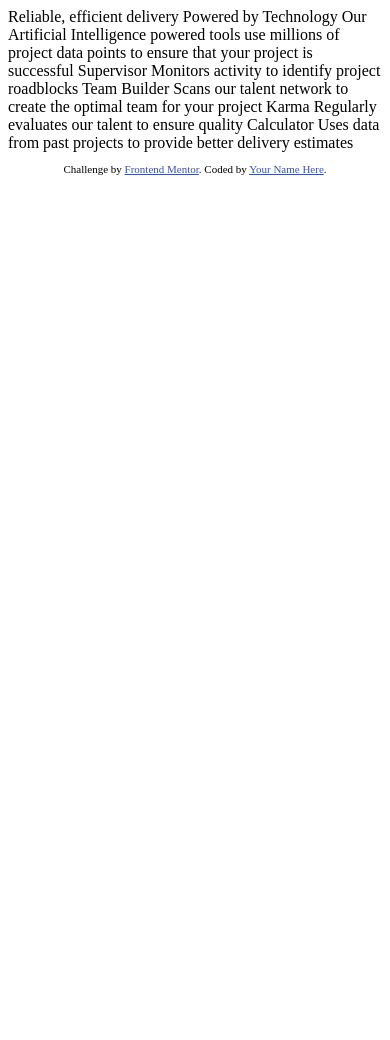
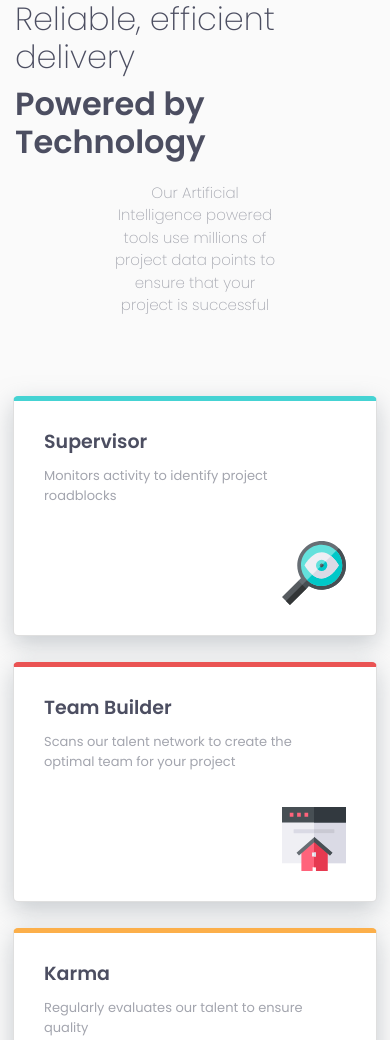
Before and after one commit to SashaH62/four-card-feature-section, a plain HTML site: page index.html in a window 390 px wide. Shown: the top 1040 px of the page. Before the commit the page ends 844 px from the top, so only its background shows below. Drawn offline with nearby package versions, Linux system fonts and the light colour scheme.

Commit message:
Final CSS and mobile responsive

```diff
--- a/index.html
+++ b/index.html
@@ -1,45 +1,104 @@
 <!DOCTYPE html>
 <html lang="en">
   <head>
-  <meta charset="UTF-8">
-  <meta name="viewport" content="width=device-width, initial-scale=1.0"> <!-- displays site properly based on user's device -->
+    <meta charset="UTF-8" />
+    <meta name="viewport" content="width=device-width, initial-scale=1.0" />
+    <!-- displays site properly based on user's device -->
 
-  <link rel="icon" type="image/png" sizes="32x32" href="./images/favicon-32x32.png">
+    <link
+      rel="icon"
+      type="image/png"
+      sizes="32x32"
+      href="./images/favicon-32x32.png"
+    />
 
     <title>Frontend Mentor | Four card feature section</title>
 
-  <!-- Feel free to remove these styles or customise in your own stylesheet 👍 -->
-  <style>
-    .attribution { font-size: 11px; text-align: center; }
-    .attribution a { color: hsl(228, 45%, 44%); }
-  </style>
+    <!-- Bootstrap -->
+    <link
+      rel="stylesheet"
+      href="https://cdn.jsdelivr.net/npm/bootstrap@4.6.0/dist/css/bootstrap.min.css"
+      integrity="sha384-B0vP5xmATw1+K9KRQjQERJvTumQW0nPEzvF6L/Z6nronJ3oUOFUFpCjEUQouq2+l"
+      crossorigin="anonymous"
+    />
+
+    <!-- Google Fonts -->
+    <link rel="preconnect" href="https://fonts.gstatic.com" />
+    <link
+      href="https://fonts.googleapis.com/css2?family=Poppins:wght@200;400;600&display=swap"
+      rel="stylesheet"
+    />
+
+    <!-- Main CSS -->
+    <link rel="stylesheet" href="main.css" />
   </head>
+
   <body>
 
-  Reliable, efficient delivery
-  Powered by Technology
+    <div class="container">
+      <!-- Headings -->
+      <h1 class="main-heading">Reliable, efficient delivery</h1>
+      <h1 class="sub-heading">Powered by Technology</h1>
+      <p class="heading-text">
+        Our Artificial Intelligence powered tools use millions of project data
+        points to ensure that your project is successful
+      </p>
 
-  Our Artificial Intelligence powered tools use millions of project data points
-  to ensure that your project is successful
+      <!-- Cards -->
+      <div class="row card-container">
 
-  Supervisor
+        <!-- Card 1 -->
+        <div class="col-lg-4 col-md-6">
+          <div class="card card1">
+            <h3>Supervisor</h3>
+            <p class="card-info">
               Monitors activity to identify project roadblocks
+            </p>
+            <img src="images/icon-supervisor.svg" alt="supervisor" />
+          </div>
+        </div>
 
-  Team Builder
-  Scans our talent network to create the optimal team for your project
+        <!-- Card 2 -->
+        <div class="col-lg-4 col-md-6">
+          <div class="card card2">
+            <h3>Team Builder</h3>
+            <p class="card-info">
+              Scans our talent network to create the optimal team for your
+              project
+            </p>
+            <img src="images/icon-team-builder.svg" alt="team-builder" />
+          </div>
 
-  Karma
+          <!-- Card 3 -->
+          <div class="card card3">
+            <h3>Karma</h3>
+            <p class="card-info">
               Regularly evaluates our talent to ensure quality
+            </p>
+            <img src="images/icon-karma.svg" alt="karma" />
+          </div>
+        </div>
 
-  Calculator
+        <!-- Card 4 -->
+        <div class="col-lg-4 col-md-6">
+          <div class="card card4">
+            <h3>Calculator</h3>
+            <p class="card-info">
               Uses data from past projects to provide better delivery estimates
-
+            </p>
+            <img src="images/icon-calculator.svg" alt="calculator" />
+          </div>
+        </div>
 
       <footer>
         <p class="attribution">
-      Challenge by <a href="https://www.frontendmentor.io?ref=challenge" target="_blank">Frontend Mentor</a>.
-      Coded by <a href="#">Your Name Here</a>.
+          Challenge by
+          <a href="https://www.frontendmentor.io?ref=challenge" target="_blank"
+            >Frontend Mentor</a
+          >. Coded by <a href="#">Sasha Herman</a>.
         </p>
       </footer>
+    </div>
+  </div>
   </body>
 </html>
--- /dev/null
+++ b/main.css
@@ -0,0 +1,169 @@
+/* ## Colors
+### Primary
+- Red: hsl(0, 78%, 62%)
+- Cyan: hsl(180, 62%, 55%)
+- Orange: hsl(34, 97%, 64%)
+- Blue: hsl(212, 86%, 64%)
+### Neutral
+- Very Dark Blue: hsl(234, 12%, 34%)
+- Grayish Blue: hsl(229, 6%, 66%)
+- Very Light Gray: hsl(0, 0%, 98%)
+## Typography
+### Body Copy
+- Font size: 15px
+### Fonts
+- Family: [Poppins](https://fonts.google.com/specimen/Poppins)
+- Weights: 200, 400, 600 */
+
+/* General */
+
+
+body,
+.container{
+  min-height: 100vh;
+}
+
+.container-1{
+  display: flex;
+  justify-content: center;
+  align-items: center;
+}
+
+html{
+  height: auto;
+}
+
+body {
+  background-color: hsl(0, 0%, 98%);
+  background-repeat: no-repeat;
+  font-family: "Poppins", sans-serif;
+  display: flex;
+  align-items: center;
+  justify-content: center;
+}
+
+.container{
+  display: flex;
+  flex-direction: column;
+  align-items: center;
+  justify-content: center;
+}
+
+h1,
+h2,
+h3 {
+  color: hsl(234, 12%, 34%);
+}
+
+h1{
+  font-size: 32px;
+}
+
+h3{
+  font-size: 19px;
+  padding-bottom: 5px;
+  font-weight: 600;
+}
+
+p {
+  font-size: 15px;
+  color: hsl(229, 6%, 66%);
+}
+
+.card-container{
+  margin-top: 50px;
+}
+
+.row {
+  display: flex;
+  flex-direction: row;
+  justify-content: center;
+  align-items: center;
+}
+
+.col-lg-4{
+  display: flex;
+  flex-direction: column;
+  padding: 0;
+}
+
+/* Headings */
+
+.main-heading {
+  font-weight: 200;
+}
+
+.heading-text {
+  width: 45%;
+  text-align: center;
+  font-weight: 200;
+}
+
+.sub-heading{
+  font-weight: 600;
+  margin-bottom: 20px;
+}
+
+/* Cards */
+
+img {
+  position: absolute;
+  right: 30px;
+  bottom: 30px;
+}
+
+.card {
+  background-color: #fff;
+  margin: 13px;
+  padding: 30px;
+  height: 240px;
+  box-shadow: rgba(149, 157, 165, 0.5) 0px 8px 24px;
+  border-radius: 5px;
+  position: relative;
+}
+
+.card1 {
+  border-top: 5px solid hsl(180, 62%, 55%);
+  border-top-width: 150%;
+}
+
+.card2 {
+  border-top: 5px solid hsl(0, 78%, 62%);
+}
+
+.card3 {
+  border-top: 5px solid hsl(34, 97%, 64%);
+}
+
+.card4 {
+  border-top: 5px solid hsl(212, 86%, 64%);
+}
+
+.card-info {
+  font-size: 13px;
+  width: 90%;
+}
+
+.attribution {
+  font-size: 11px;
+  text-align: center;
+}
+.attribution a {
+  color: hsl(228, 45%, 44%);
+}
+
+
+@media screen and (max-width: 375px) {
+
+  body{
+    margin: 100px 13px;
+  }
+
+  h1{
+    font-size: 26px;
+  }
+
+  .heading-text{
+    width: 100%;
+  }
+}
```
Lines whose indentation alone changed are shown as unchanged.
